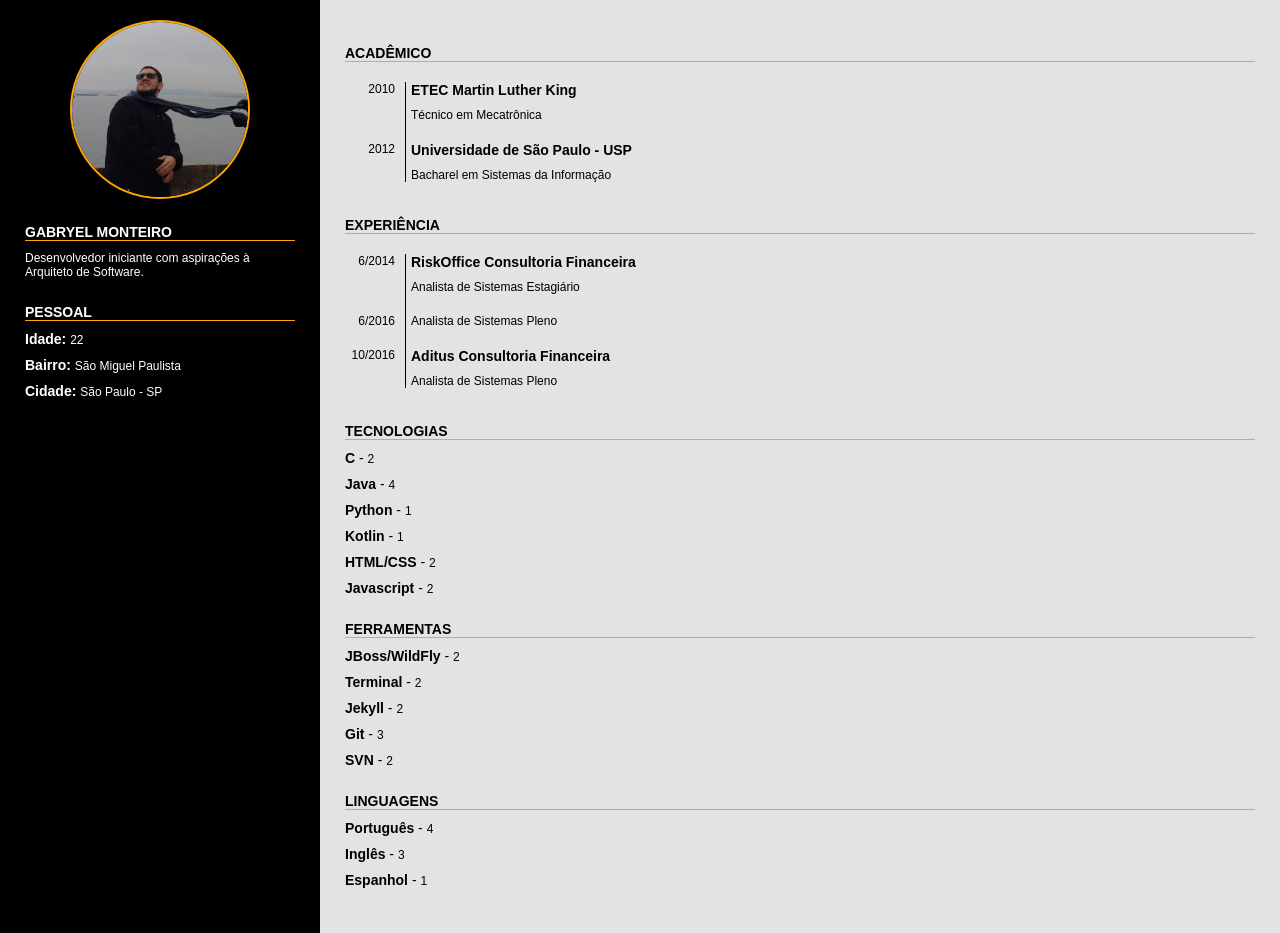
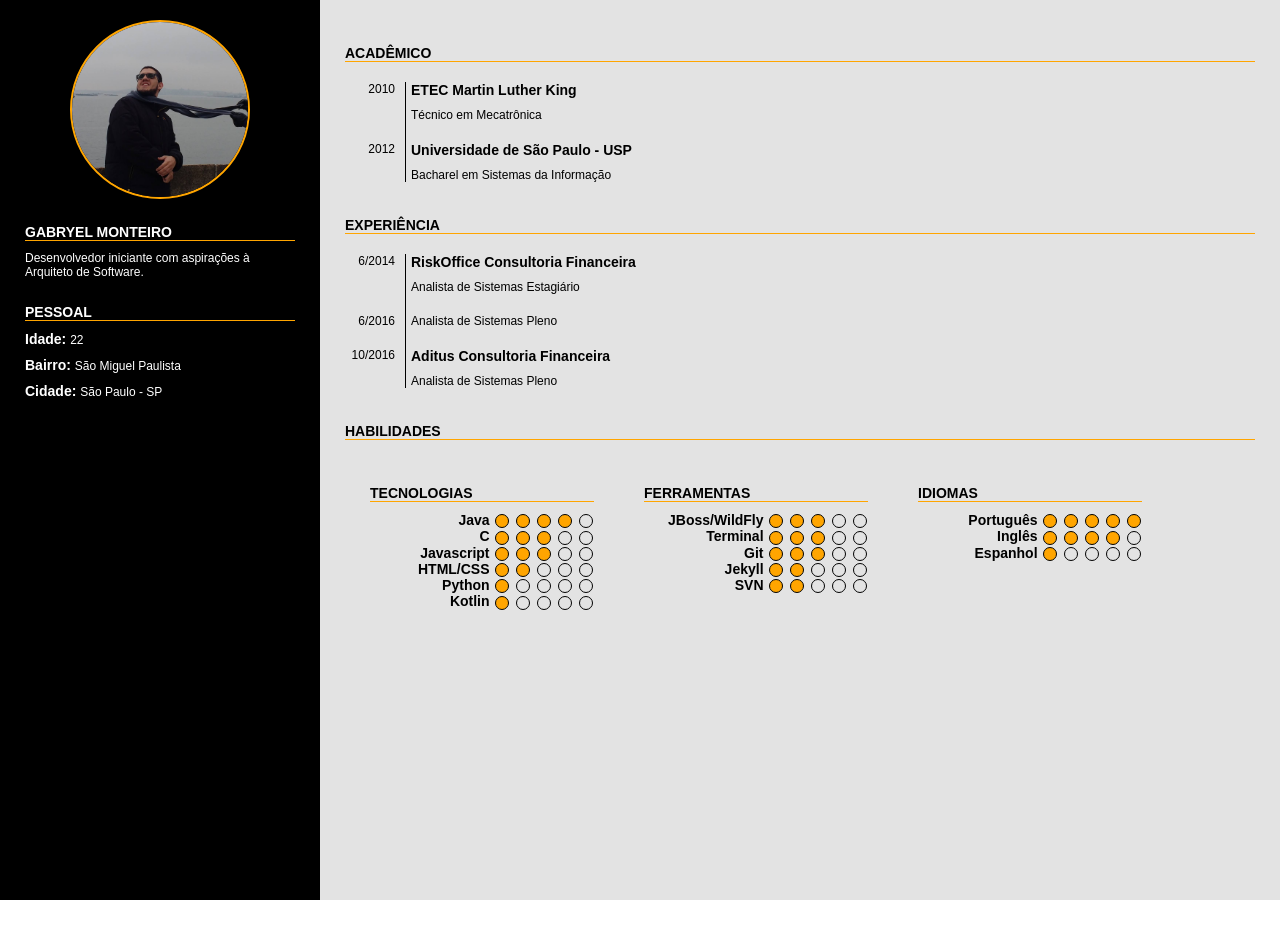
Before and after one commit to Megamiun/Megamiun.github.io, a Jekyll site: the page built from index.html, in a window 1280 px wide. Built offline with Jekyll 4.4.1, drawn with Linux system fonts in a browser that asks for light colours; after the commit the page ends 900 px from its top, so only the background shows below that.

Commit message:
Melhorando parte de habilidades

```diff
--- a/_data/skills.json
+++ b/_data/skills.json
@@ -4,12 +4,20 @@
         "skills":
         [
             {
-                "name": "C",
-                "level": 2
+                "name": "Java",
+                "level": 4
             },
             {
-                "name": "Java",
-                "level": 4
+                "name": "C",
+                "level": 3
+            },
+            {
+                "name": "Javascript",
+                "level": 3
+            },
+            {
+                "name": "HTML/CSS",
+                "level": 2
             },
             {
                 "name": "Python",
@@ -18,14 +26,6 @@
             {
                 "name": "Kotlin",
                 "level": 1
-            },
-            {
-                "name": "HTML/CSS",
-                "level": 2
-            },
-            {
-                "name": "Javascript",
-                "level": 2
             }
         ]
     },
@@ -35,19 +35,19 @@
         [
             {
                 "name": "JBoss/WildFly",
-                "level": 2
+                "level": 3
             },
             {
                 "name": "Terminal",
-                "level": 2
+                "level": 3
+            },
+            {
+                "name": "Git",
+                "level": 3
             },
             {
                 "name": "Jekyll",
                 "level": 2
-            },
-            {
-                "name": "Git",
-                "level": 3
             },
             {
                 "name": "SVN",
@@ -56,16 +56,16 @@
         ]
     },
     {
-        "name": "Linguagens",
+        "name": "Idiomas",
         "skills":
         [
             {
                 "name": "Português",
-                "level": 4
+                "level": 5
             },
             {
                 "name": "Inglês",
-                "level": 3
+                "level": 4
             },
             {
                 "name": "Espanhol",
--- a/_includes/skills.html
+++ b/_includes/skills.html
@@ -1,12 +1,22 @@
+<p class="category-title" >Habilidades</p>
+
+<section class="multi" >
     {% for category in site.data.skills %}
         <section class="category" >
             <p class="category-title" >{{ category.name }}</p>
 
             {% for skill in category.skills %}
-            <div class="block-wrapper" >
+                <div class="exp-level" >
                     <p class="item-title" >{{ skill.name }}</p>
-                - <p>{{ skill.level }}<p>
+                    {% for i in (1..5) %}
+                        {% if i <= skill.level %}
+    					    <span class="dot active" ></span>
+                        {% else %}
+                            <span class="dot" ></span>
+                        {% endif %}
+                    {% endfor %}
                 </div>
             {% endfor %}
         </section>
     {% endfor %}
+</section>
--- a/_sass/constants.scss
+++ b/_sass/constants.scss
@@ -5,5 +5,6 @@ $left-color: black;
 $right-font-color: black;
 $left-font-color: white;
 $p-vertical-margin: 10px;
+$font-size: 14px;
 
 $small-screen-breakpoint: 50em;
--- a/css/category.scss
+++ b/css/category.scss
@@ -20,6 +20,16 @@
     p:not(.item-title):not(.category-title) {
         font-size: 12px;
     }
+}
+
+.multi {
+    display: flex;
+
+    .category {
+        display: inline;
+        width: 16em;
+    }
+}
 
 .timebox {
     display: flex;
@@ -34,9 +44,8 @@
     .info {
         margin: 0px 5px;
     }
-    }
 
-    .timebox:first-of-type .timeline {
+    &:first-of-type .timeline {
         margin-top: $p-vertical-margin;
 
         p {
@@ -44,7 +53,30 @@
         }
     }
 
-    .timebox:last-of-type .timeline {
+    &:last-of-type .timeline {
         margin-bottom: $p-vertical-margin;
     }
 }
+
+.exp-level {
+    text-align: right;
+
+    p {
+        display: inline;
+    }
+
+    .dot {
+    	height: 12px;
+    	width: 12px;
+    	margin: 0 1.5px;
+    	border: 1px $right-font-color solid;
+        border-radius: 50%;
+        display: inline-block;
+        vertical-align: middle;
+        background-color: $right-color;
+
+        &.active {
+            background-color: $highlight-color;
+        }
+    }
+}
--- a/css/main.scss
+++ b/css/main.scss
@@ -6,7 +6,7 @@
 
 body {
     font-family: Arial, sans-serif;
-    font-size: 14px;
+    font-size: $font-size;
     margin: 0;
 }
 
--- a/index.html
+++ b/index.html
@@ -14,7 +14,7 @@ layout: main
 <section id="professional-panel" >
     {% include category.html module="academics.html" %}
     {% include category.html module="experiences.html" %}
-    {% include skills.html %}
+    {% include category.html module="skills.html" %}
 </section>
 
 <section id="small-info-panel" >
```
Lines whose indentation alone changed are shown as unchanged.
